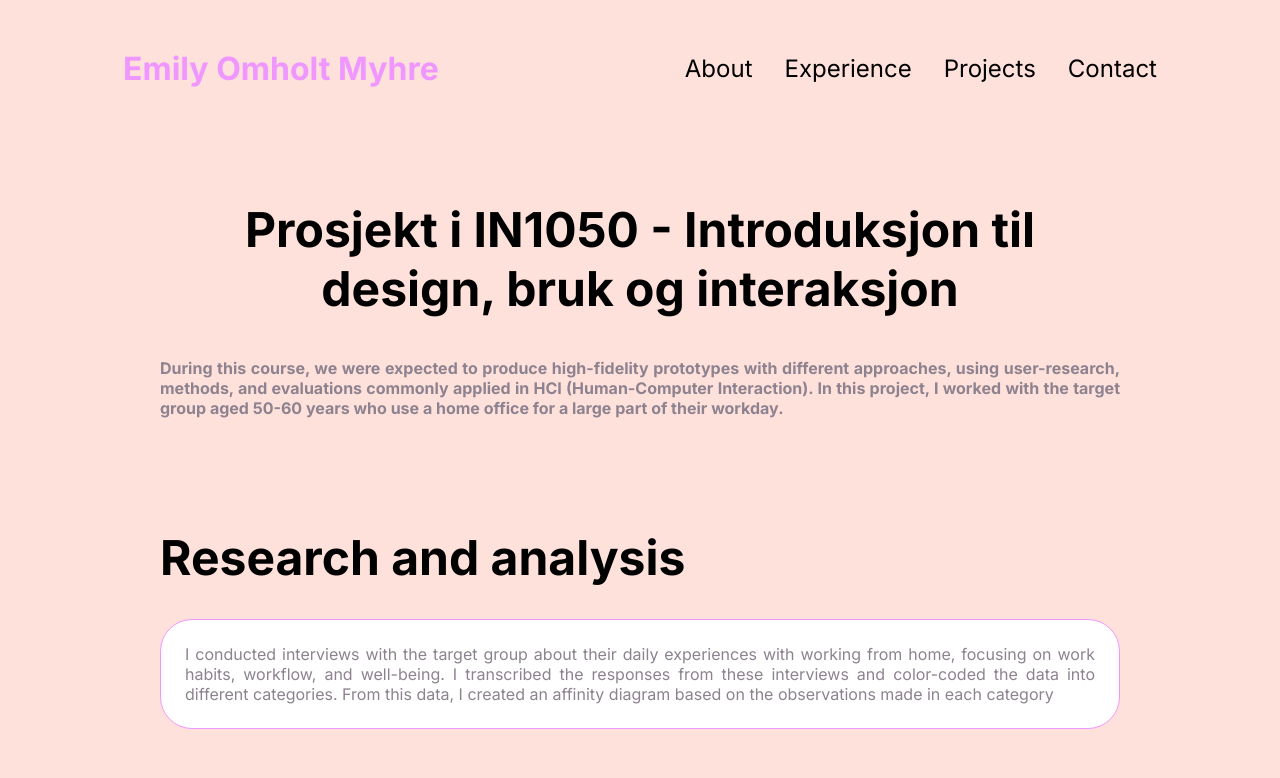
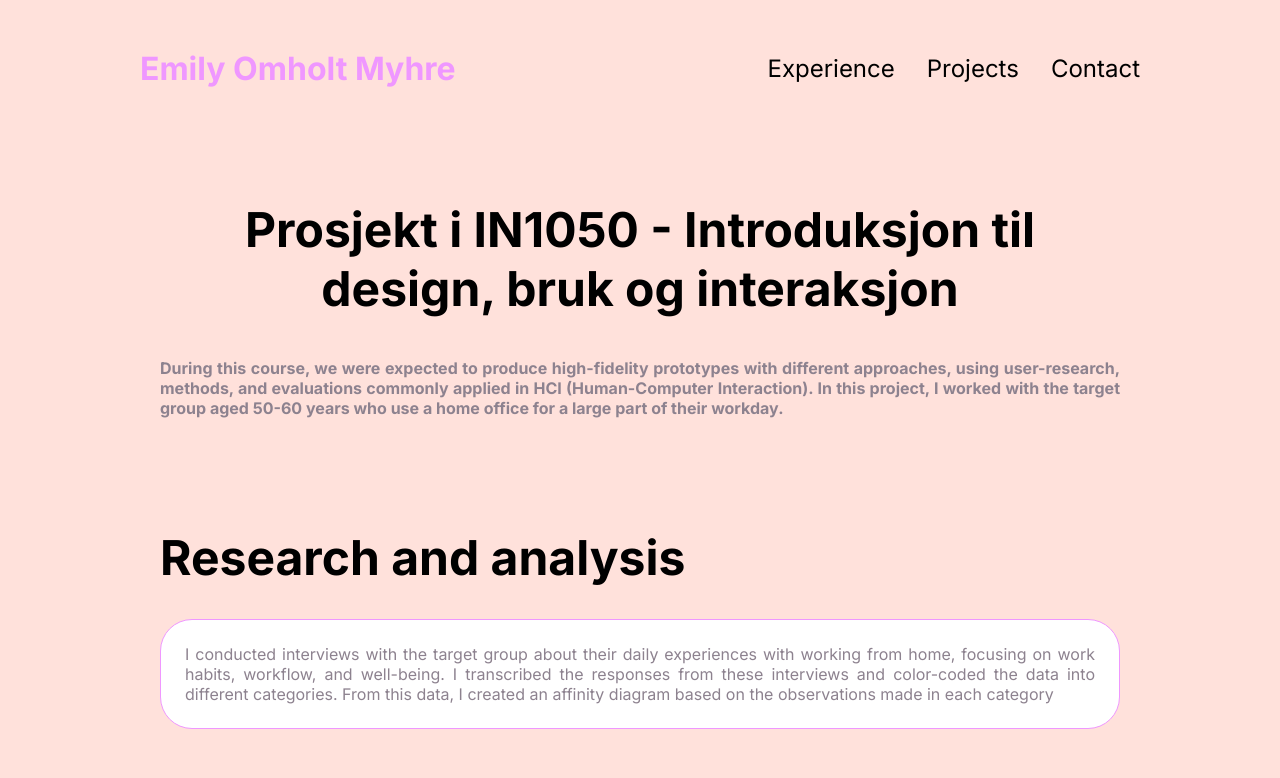
Before and after one commit to emilymyh/emilymyh.github.io, a plain HTML site: page in1050.html in a window 1280 px wide. Shown: the top 778 px of the page. Drawn offline with Linux system fonts and the light colour scheme.

Commit message:
Update in1050.html

```diff
--- a/in1050.html
+++ b/in1050.html
@@ -14,7 +14,7 @@
       <div class="logo">Emily Omholt Myhre</div>
       <div>
         <ul class="nav-links">
-          <li><a href="#about">About</a></li>
+          <location class="http://emilyomyhre.no/in1050.html"></location>
           <li><a href="#skills">Experience</a></li>
           <li><a href="#projects">Projects</a></li>
           <li><a href="#contact">Contact</a></li>
```
